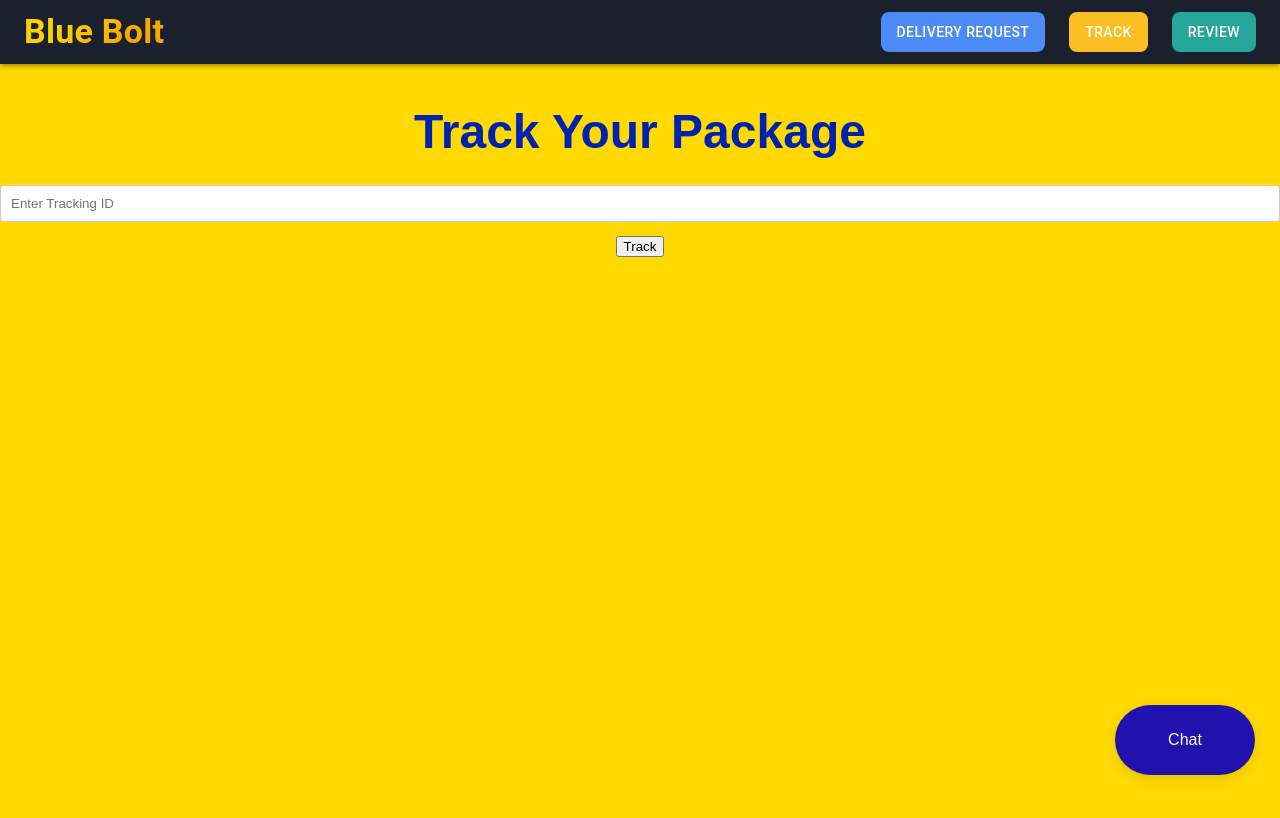
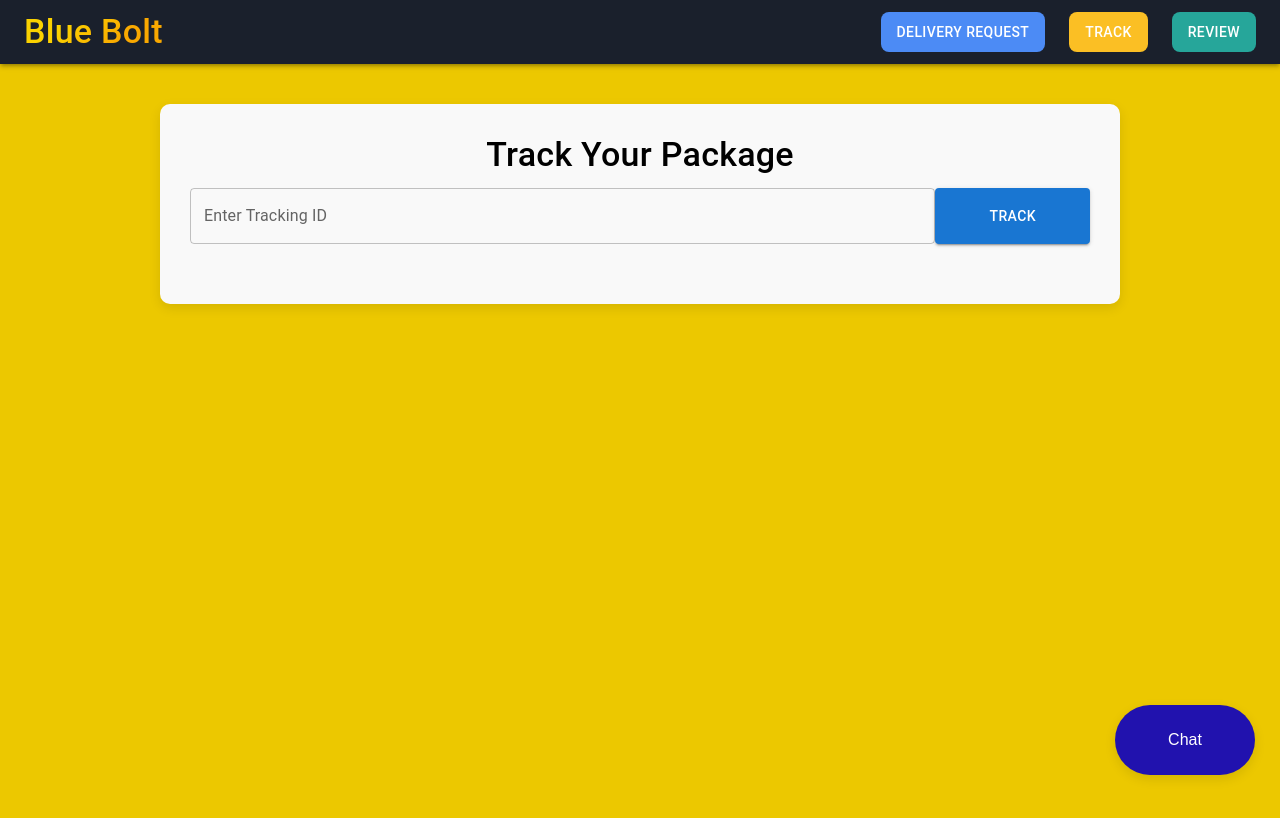
Before and after one commit to adssib/FifthDay343, a React (Create React App) app in the folder client/: page /track-package in a window 1280 px wide. Shown: the top 818 px of the page. Built offline with nearby package versions, Linux system fonts and the light colour scheme.

Commit message:
Tracking timeline updates

```diff
--- a/client/src/components/TrackPackage.js
+++ b/client/src/components/TrackPackage.js
@@ -1,5 +1,7 @@
 import React, { useState, useEffect } from 'react';
 import axios from 'axios';
+import { Timeline, TimelineItem, TimelineSeparator, TimelineDot, TimelineContent, TimelineConnector } from '@mui/lab';
+import { Button, TextField, Typography, Paper } from '@mui/material';
 import '../styles/TrackPackage.css';
 
 const TrackPackage = () => {
@@ -8,6 +10,15 @@ const TrackPackage = () => {
     const [error, setError] = useState(''); // Error message if tracking fails
     const [intervalId, setIntervalId] = useState(null); // Interval for refreshing position
     const [isDelivered, setIsDelivered] = useState(false); // Flag to track delivery status
+
+    const statuses = [
+        'Awaiting Pickup',
+        'Picked Up',
+        'In Transit',
+        'Arrived at Facility',
+        'Out for Delivery',
+        'Successfully Delivered'
+    ];
 
     // Simulated test package object
     const mockPackage = {
@@ -19,6 +30,7 @@ const TrackPackage = () => {
         position: { lat: 45.4981, lng: -73.5777 },
     };
 
+    // Simulate position change and update package status
     const simulatePositionChange = (details) => {
         if (!details) return details;
         const newDetails = { ...details };
@@ -32,7 +44,7 @@ const TrackPackage = () => {
                 newDetails.position.lat >= 45.5081 &&
                 newDetails.position.lng >= -73.5677
             ) {
-                newDetails.status = 'Delivered';
+                newDetails.status = 'Successfully Delivered';
                 newDetails.estimatedArrival = 'Delivered';
             }
         }
@@ -41,29 +53,21 @@ const TrackPackage = () => {
     };
 
     const refreshPackageDetails = async () => {
-        // Prevent refresh if the package is already delivered
-        if (isDelivered) {
-            return;
-        }
+        if (isDelivered) return;
 
         try {
             let newPackageDetails;
 
             if (trackingId === mockPackage.trackingId) {
-                // Use simulated data for test package
                 newPackageDetails = simulatePositionChange(packageDetails || mockPackage);
             } else {
-                // Fetch package details from the server
-                const response = await axios.get(
-                    `http://localhost:5002/api/track/${trackingId}`
-                );
+                const response = await axios.get(`http://localhost:5002/api/track/${trackingId}`);
                 newPackageDetails = response.data;
             }
 
             setPackageDetails(newPackageDetails);
             setError('');
 
-            // Check if the package is delivered, and stop further refreshes
             if (newPackageDetails.status === 'Successfully Delivered' || newPackageDetails.status === 'Delivered') {
                 setIsDelivered(true);
                 clearInterval(intervalId);
@@ -75,58 +79,104 @@ const TrackPackage = () => {
     };
 
     const handleTrack = () => {
-        setIsDelivered(false); // Reset the delivered status
-        if (intervalId) clearInterval(intervalId); // Clear any existing interval
-        refreshPackageDetails(); // Fetch details immediately
-        const id = setInterval(refreshPackageDetails, 5000); // Start auto-refresh
+        setIsDelivered(false);
+        if (intervalId) clearInterval(intervalId);
+        refreshPackageDetails();
+        const id = setInterval(refreshPackageDetails, 5000);
         setIntervalId(id);
     };
 
     useEffect(() => {
-        // Cleanup on component unmount
         return () => clearInterval(intervalId);
     }, [intervalId]);
 
+    // Get the index of the current status
+    const getTimelineIndex = (status) => {
+        return statuses.indexOf(status);
+    };
+
+    // Get the index of the current status from the package details
+    const currentStatusIndex = packageDetails ? getTimelineIndex(packageDetails.status) : -1;
+
     return (
-        <div className="normal-div">
-            <h2>Track Your Package</h2>
-            <input
-                type="text"
+        <div className="track-package-container">
+            <Typography variant="h4" align="center" gutterBottom>
+                Track Your Package
+            </Typography>
+
+            <div className="track-input-container">
+                <TextField
+                    variant="outlined"
+                    label="Enter Tracking ID"
                     value={trackingId}
-                onChange={(e) => setTrackingId(e.target.value)} // Update tracking ID state
-                placeholder="Enter Tracking ID"
+                    onChange={(e) => setTrackingId(e.target.value)}
+                    fullWidth
+                    className="track-input"
                 />
-            <button onClick={handleTrack}>Track</button>
+                <Button
+                    variant="contained"
+                    color="primary"
+                    onClick={handleTrack}
+                    className="track-btn"
+                >
+                    Track
+                </Button>
+            </div>
 
-            {error && <p style={{ color: 'red' }}>{error}</p>}
+            {error && <Typography color="error" align="center">{error}</Typography>}
 
             {packageDetails && (
-                <div className="trackingDetails">
-                    <h3>Tracking Details</h3>
+                <div className="tracking-details-container">
+                    <Paper elevation={3} className="trackingDetails">
+                        <Typography variant="h5" gutterBottom>Tracking Details</Typography>
                         <table className="trackingTable">
                             <tbody>
                                 <tr>
-                                <td className="tableLabel"><strong>Tracking ID:</strong></td>
-                                <td className="tableValue">{packageDetails.trackingId}</td>
+                                    <td><strong>Tracking ID:</strong></td>
+                                    <td>{packageDetails.trackingId}</td>
                                 </tr>
                                 <tr>
-                                <td className="tableLabel"><strong>Status:</strong></td>
-                                <td className="tableValue">{packageDetails.status}</td>
+                                    <td><strong>Status:</strong></td>
+                                    <td>{packageDetails.status}</td>
                                 </tr>
                                 <tr>
-                                <td className="tableLabel"><strong>Estimated Arrival:</strong></td>
-                                <td className="tableValue">{packageDetails.estimatedArrival}</td>
+                                    <td><strong>Estimated Arrival:</strong></td>
+                                    <td>{packageDetails.estimatedArrival}</td>
                                 </tr>
                                 <tr>
-                                <td className="tableLabel"><strong>Pickup Location:</strong></td>
-                                <td className="tableValue">{packageDetails.pickupLocation}</td>
+                                    <td><strong>Pickup Location:</strong></td>
+                                    <td>{packageDetails.pickupLocation}</td>
                                 </tr>
                                 <tr>
-                                <td className="tableLabel"><strong>Dropoff Location:</strong></td>
-                                <td className="tableValue">{packageDetails.dropoffLocation}</td>
+                                    <td><strong>Dropoff Location:</strong></td>
+                                    <td>{packageDetails.dropoffLocation}</td>
                                 </tr>
                             </tbody>
                         </table>
+                    </Paper>
+
+                    {/* Timeline Container */}
+                    <Paper elevation={3} className="timelineDetails">
+                        <Timeline align="alternate">
+                            {statuses.map((status, index) => {
+                                const isCompleted = currentStatusIndex >= index;
+                                const isCurrent = currentStatusIndex === index;
+
+                                return (
+                                    <TimelineItem key={status}>
+                                        <TimelineSeparator>
+                                            <TimelineDot
+                                                color={isCurrent ? 'primary' : isCompleted ? 'secondary' : 'grey'}
+                                                className={isCurrent ? 'current-status' : ''}
+                                            />
+                                            {index < statuses.length - 1 && <TimelineConnector />}
+                                        </TimelineSeparator>
+                                        <TimelineContent>{status}</TimelineContent>
+                                    </TimelineItem>
+                                );
+                            })}
+                        </Timeline>
+                    </Paper>
                 </div>
             )}
         </div>
--- a/client/src/styles/TrackPackage.css
+++ b/client/src/styles/TrackPackage.css
@@ -1,51 +1,129 @@
 body {
-    background-color: rgb(255, 217, 0);
+    background-color: rgb(236, 200, 0);
 }
+
 .normal-div {
     background-color: rgb(255, 217, 0);
     color: rgb(0, 35, 175);
-    justify-content: space-evenly;
-    align-items: center;
-    height: 100vh;
-    text-align: center;
+}
 
-    font-family: 'PlayfairDisplay', sans-serif;
-    font-size: 2rem;
+.track-package-container {
+    margin: 40px auto;
+    width: 90%;
+    max-width: 900px;
+    padding: 30px;
+    background-color: #f9f9f9;
+    border-radius: 10px;
+    box-shadow: 0 4px 12px rgba(0, 0, 0, 0.1);
+    font-family: 'Arial', sans-serif;
+    font-weight: bold;
+}
+
+.track-input-container {
+    display: flex;
+    margin-bottom: 30px;
+}
+
+.track-input {
+    margin-bottom: 20px;
+    padding: 12px;
+    border: 1px solid #ccc;
+    border-radius: 5px;
+    font-size: 16px;
+    width: 100%;
+    box-sizing: border-box;
+}
+
+.track-input:focus {
+    border-color: #2d9cdb;
+    outline: none;
+    box-shadow: 0 0 5px rgba(45, 156, 219, 0.5);
+}
+
+.track-btn {
+    padding: 15px 30px;
+    font-size: 16px;
+    font-weight: lighter;
+    border-radius: 5px;
+    cursor: pointer;
+    border: none;
+    background-color: #000e8aa9;
+    color: white;
+    width: 20%;
+    margin: 10px;
+    margin-top: 30px;
+    transition: background-color 0.3s;
+    font-family: Arial, sans-serif;
+    text-transform: uppercase;
+    letter-spacing: 1px;
+}
+
+.track-btn:hover {
+    background-color: #000e8ae0;
 }
 
 .trackingDetails {
-    margin-top: 10%;
-    background-color: antiquewhite;
-    padding: 10%;
-    border-radius: 4rem;
+    margin-top: 0px;
+    padding: 20px;
+    background-color: #fff;
+    border-radius: 8px;
+    width: 48%;
+
 }
 
 .trackingTable {
     width: 100%;
     border-collapse: collapse;
-    margin-top: 10px;
 }
 
 .trackingTable td {
-    padding: 8px;
+    padding: 12px;
+    border: 1px solid #ddd;
+    font-size: 14px;
 }
 
-.tableLabel {
-    text-align: left;
-    width: 50%;
-    font-weight: bold;
-    padding-right: 10px;
+.tracking-details-container {
+    display: flex;
+    justify-content: space-between;
+    margin-top: 0px;
+    margin-bottom: 40px;
 }
 
-.tableValue {
-    text-align: center;
-    width: 50%;
+.timelineDetails {
+    display: flex;
+    justify-content: space-between;
+    margin-top: 0px;
+    margin-bottom: 0px;
 }
 
-.currentLocation {
-    background-color: blue;
-    color: whitesmoke;
-    padding: 10%;
-    border-radius: 4rem;
-    margin-top: 10%;
+.MuiTimeline-root {
+    margin-left: 20px;
 }
+
+.MuiTimelineItem-root {
+    padding: 0;
+}
+
+.MuiTimelineDot-root {
+    background-color: #4639b4;
+    transition: background-color 0.3s ease;
+}
+
+.MuiTimelineDot-root.Mui-primary {
+    background-color: #4caf50;
+}
+
+.MuiTimelineContent-root {
+    font-weight: 600;
+}
+
+.MuiTimelineSeparator-root {
+    padding: 0 0px;
+}
+
+.MuiPaper-root {
+    box-shadow: 0 4px 8px rgba(0, 0, 0, 0.1);
+}
+.MuiTypography-root{
+    font-weight: 510 !important;
+}
```
Lines whose indentation alone changed are shown as unchanged.
